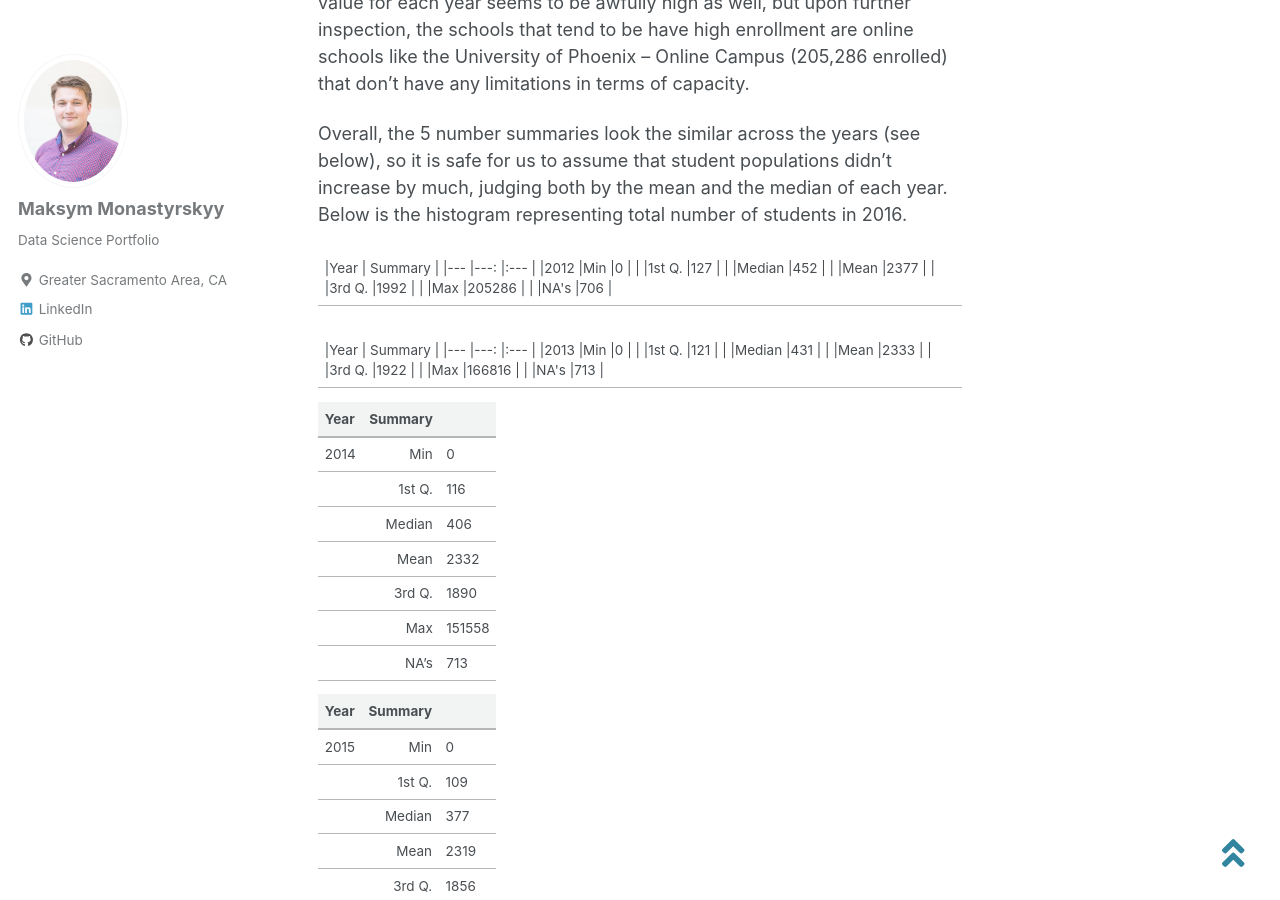
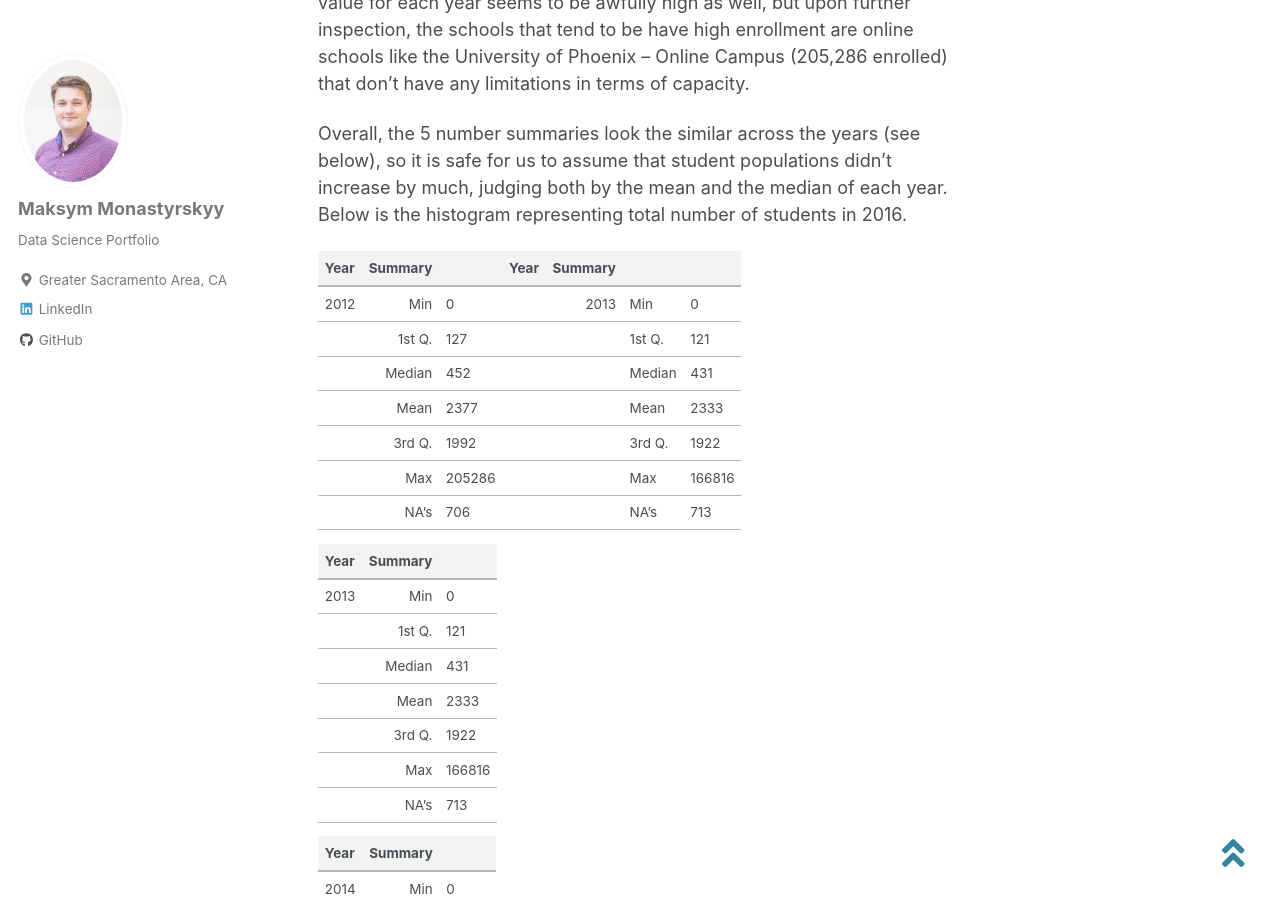
Before and after one commit to monastyrskyy/monastyrskyy.github.io, a Jekyll site: the page built from _posts/2018-11-01-collegescorecards2.md, in a window 1280 px wide and 900 px high, scrolled down 3117 px. Built offline with Jekyll 4.4.1, drawn with Linux system fonts in a browser that asks for light colours; cached includes are drawn as plain includes; nearby versions of some CDN libraries.

Commit message:
hybrid table, try 4

```diff
--- a/_posts/2018-11-01-collegescorecards2.md
+++ b/_posts/2018-11-01-collegescorecards2.md
@@ -61,42 +61,27 @@ In order to get an accurate measure of total student populations for each school
 Overall, the 5 number summaries look the similar across the years (see below), so it is safe for us to assume that student populations didn’t increase by much, judging both by the mean and the median of each year. Below is the histogram representing total number of students in 2016.
 
 
-<div>
-  <table style="float: left">
-    <tr>
-      <td>
 
-      |Year   |    Summary     |
-      |---    |---:   |:---    |
-      |2012   |Min    |0       |
-      |       |1st Q. |127     |
-      |       |Median |452     |
-      |       |Mean   |2377    |
-      |       |3rd Q. |1992    |
-      |       |Max    |205286  |
-      |       |NA's   |706     |
 
-      </td>
-    </tr>
-  </table>
-  <table style="float: left">
-    <tr>
-      <td>
+|Year   |    Summary     | |Year   |    Summary     |
+|---    |---:   |:---    | |---    |---:   |:---    |
+|2012   |Min    |0       | |2013   |Min    |0       |
+|       |1st Q. |127     | |       |1st Q. |121     |
+|       |Median |452     | |       |Median |431     |
+|       |Mean   |2377    | |       |Mean   |2333    |
+|       |3rd Q. |1992    | |       |3rd Q. |1922    |
+|       |Max    |205286  | |       |Max    |166816  |
+|       |NA's   |706     | |       |NA's   |713     |
 
-      |Year   |    Summary     |
-      |---    |---:   |:---    |
-      |2013   |Min    |0       |
-      |       |1st Q. |121     |
-      |       |Median |431     |
-      |       |Mean   |2333    |
-      |       |3rd Q. |1922    |
-      |       |Max    |166816  |
-      |       |NA's   |713     |
-
-      </td>
-    </tr>
-  </table>
-</div>
+|Year   |    Summary     |
+|---    |---:   |:---    |
+|2013   |Min    |0       |
+|       |1st Q. |121     |
+|       |Median |431     |
+|       |Mean   |2333    |
+|       |3rd Q. |1922    |
+|       |Max    |166816  |
+|       |NA's   |713     |
 
 
 |Year   |    Summary     |
```
